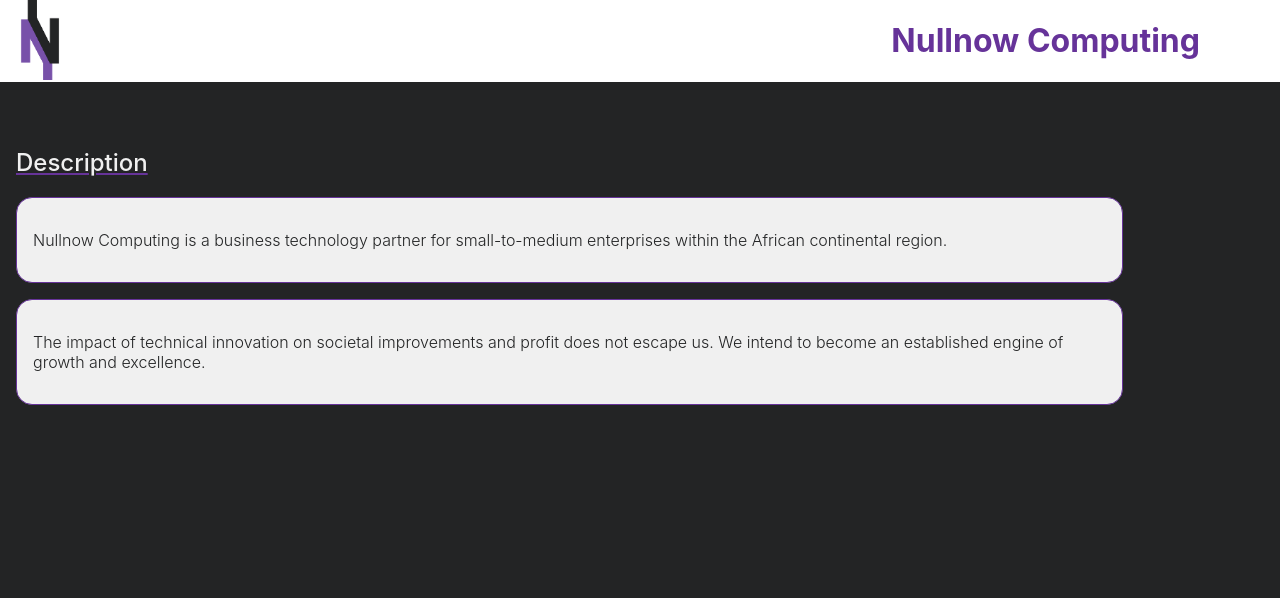
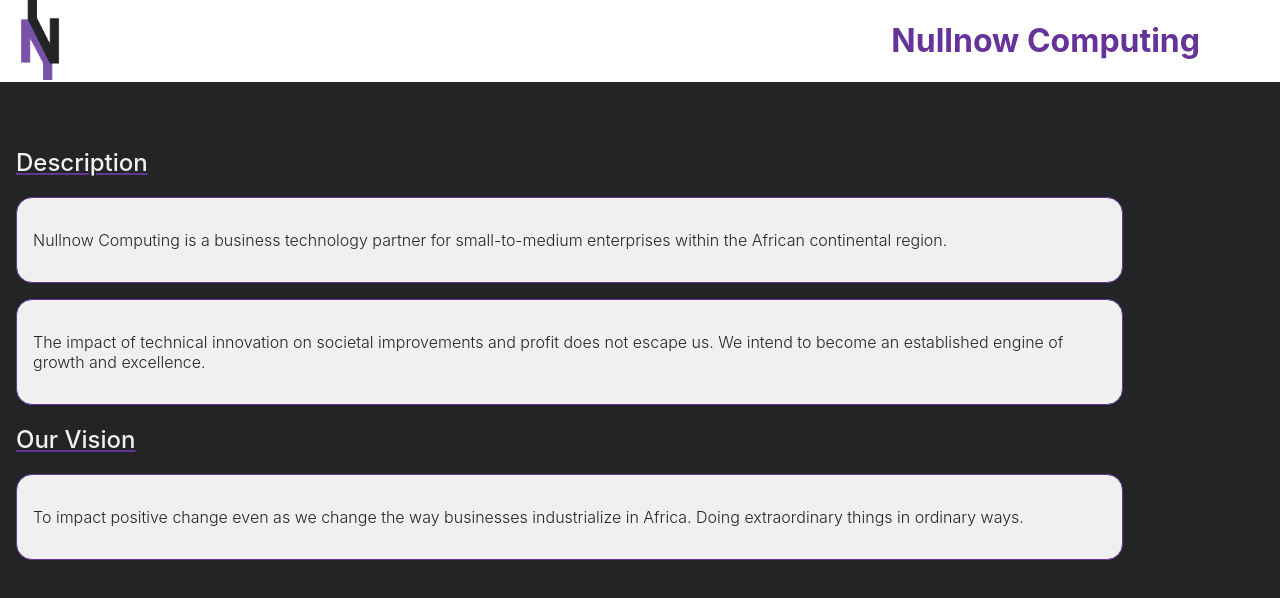
Before and after one commit to nullnow/nullnow.com, a React (Create React App) app: page / in a window 1280 px wide. Shown: the top 598 px of the page. Built offline with nearby package versions, Linux system fonts and the light colour scheme.

Commit message:
Added vision component

```diff
--- a/src/App.js
+++ b/src/App.js
@@ -2,6 +2,7 @@
 
 import Navbar from "./main/Navbar";
 import Description from "./main/sections/Description";
+import OurVision from "./main/sections/Vision";
 
 function App() {
   return (
@@ -9,6 +10,7 @@
       <Navbar />
       <div className="content">
         <Description />
+        <OurVision />
       </div>
     </div>
   );
--- /dev/null
+++ b/src/main/sections/Vision.js
@@ -0,0 +1,11 @@
+import React from "react";
+import Info from "../Info";
+
+export default function OurVision() {
+  return (
+    <div>
+      <h2>Our Vision</h2>
+      <Info text="To impact positive change even as we change the way businesses industrialize in Africa. Doing extraordinary things in ordinary ways." />
+    </div>
+  );
+}
```
